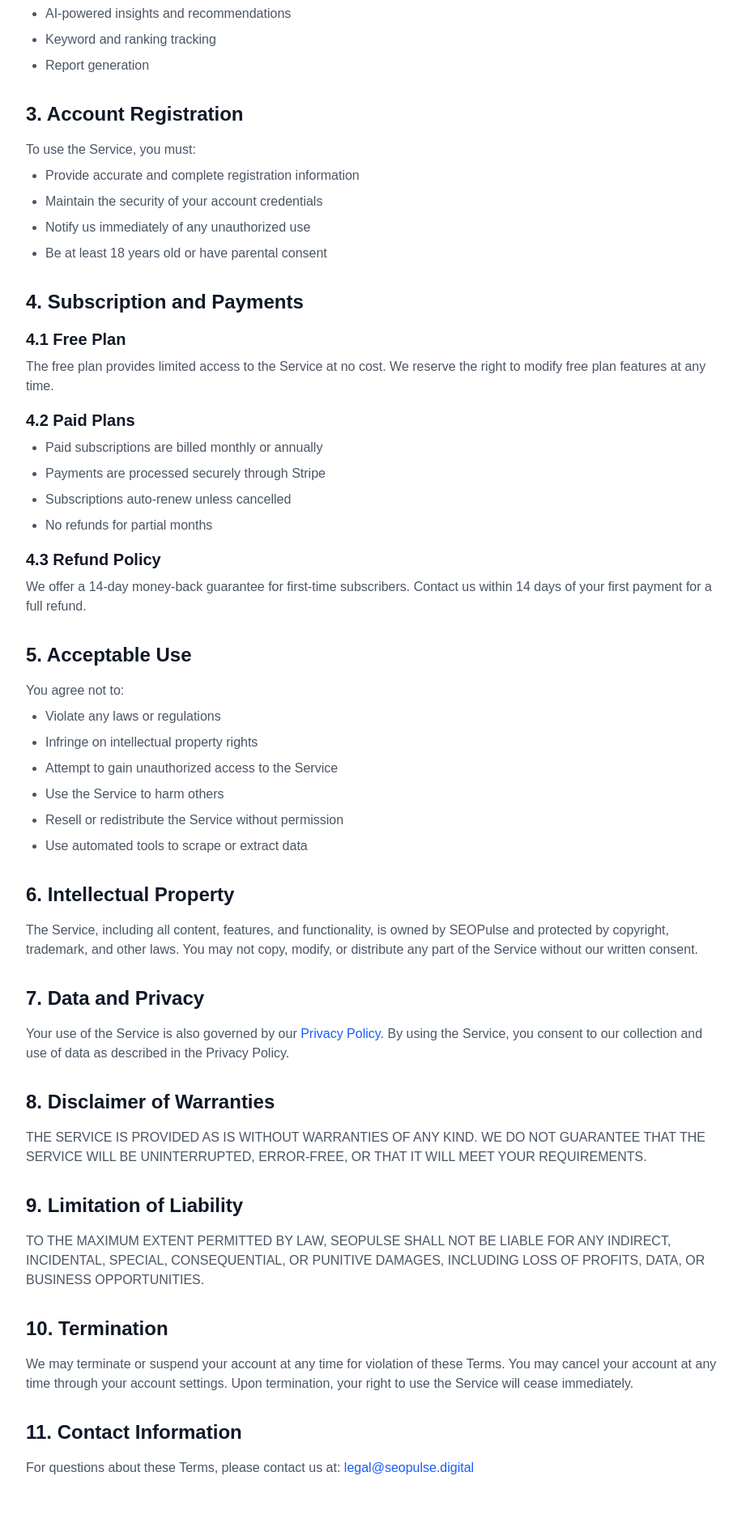
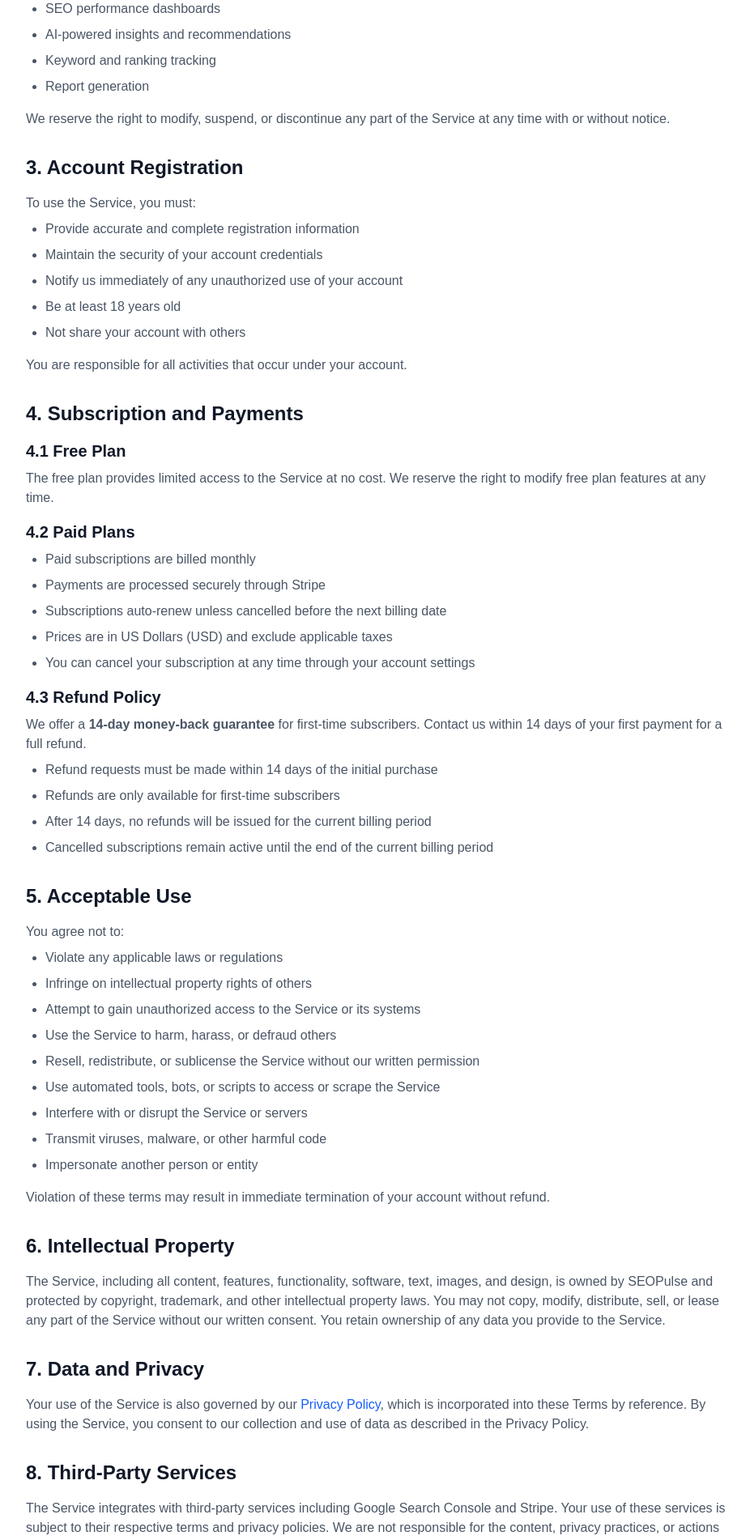
Before and after one commit to Behshad1357/SEOPulse, a Next.js app: page /terms in a window 1280 px wide. Shown: the part 520-2422 px from the top of the page at 81% size, without its empty margins (176-1102 px from the left). Built offline with nearby package versions, Linux system fonts and the light colour scheme.

Commit message:
Update legal pages with current date, contact email, and security improvements

```diff
--- a/src/app/privacy/page.tsx
+++ b/src/app/privacy/page.tsx
@@ -19,15 +19,15 @@
       {/* Content */}
       <main className="max-w-4xl mx-auto px-4 py-16">
         <h1 className="text-4xl font-bold text-gray-900 mb-2">Privacy Policy</h1>
-        <p className="text-gray-500 mb-8">Last updated: January 1, 2024</p>
+        <p className="text-gray-500 mb-8">Last updated: January 18, 2025</p>
 
         <div className="space-y-8 text-gray-600">
           <section>
             <h2 className="text-2xl font-bold text-gray-900 mb-4">1. Introduction</h2>
             <p className="leading-relaxed">
-              SEOPulse is committed to protecting your privacy. This Privacy Policy explains
+              SEOPulse (&quot;we,&quot; &quot;our,&quot; or &quot;us&quot;) is committed to protecting your privacy. This Privacy Policy explains
               how we collect, use, disclose, and safeguard your information when you use our
-              website and services.
+              website and services located at seopulse.digital (the &quot;Service&quot;).
             </p>
           </section>
 
@@ -37,7 +37,7 @@
             <h3 className="text-xl font-semibold text-gray-900 mb-2">2.1 Information You Provide</h3>
             <ul className="list-disc pl-6 space-y-2 mb-4">
               <li>Account information (name, email address)</li>
-              <li>Payment information (processed securely through Stripe)</li>
+              <li>Payment information (processed securely through Stripe - we do not store your card details)</li>
               <li>Website URLs you add to track</li>
               <li>Communications you send to us</li>
             </ul>
@@ -49,27 +49,38 @@
               <li>Keyword data</li>
               <li>Page performance data</li>
             </ul>
-            <p>We only request read-only access and never modify your Google data.</p>
+            <p className="font-medium">We only request read-only access and never modify your Google data.</p>
+
+            <h3 className="text-xl font-semibold text-gray-900 mb-2 mt-4">2.3 Automatically Collected Information</h3>
+            <ul className="list-disc pl-6 space-y-2">
+              <li>IP address and approximate location</li>
+              <li>Browser type and version</li>
+              <li>Device information</li>
+              <li>Usage data and analytics</li>
+            </ul>
           </section>
 
           <section>
             <h2 className="text-2xl font-bold text-gray-900 mb-4">3. How We Use Your Information</h2>
             <ul className="list-disc pl-6 space-y-2">
-              <li>To provide and maintain our service</li>
+              <li>To provide and maintain our Service</li>
               <li>To generate SEO insights and recommendations</li>
               <li>To process payments and manage subscriptions</li>
-              <li>To send you updates and marketing communications (with your consent)</li>
-              <li>To improve our services</li>
-              <li>To respond to your inquiries</li>
+              <li>To send you important updates about the Service</li>
+              <li>To send marketing communications (only with your consent)</li>
+              <li>To improve our services and develop new features</li>
+              <li>To respond to your inquiries and provide customer support</li>
+              <li>To detect, prevent, and address technical issues or fraud</li>
             </ul>
           </section>
 
           <section>
             <h2 className="text-2xl font-bold text-gray-900 mb-4">4. Data Sharing</h2>
-            <p className="mb-2">We do not sell your personal information. We may share data with:</p>
+            <p className="mb-2 font-medium">We do not sell, rent, or trade your personal information. We may share data with:</p>
             <ul className="list-disc pl-6 space-y-2">
-              <li><strong>Service Providers:</strong> Stripe (payments), Supabase (database), Vercel (hosting)</li>
-              <li><strong>Legal Requirements:</strong> When required by law or to protect our rights</li>
+              <li><strong>Service Providers:</strong> Stripe (payments), Supabase (database), Vercel (hosting), Google (authentication and Search Console API)</li>
+              <li><strong>Legal Requirements:</strong> When required by law, court order, or to protect our rights and safety</li>
+              <li><strong>Business Transfers:</strong> In connection with a merger, acquisition, or sale of assets (you will be notified)</li>
             </ul>
           </section>
 
@@ -79,48 +90,87 @@
             <ul className="list-disc pl-6 space-y-2">
               <li>SSL/TLS encryption for all data transfers</li>
               <li>Encrypted database storage</li>
-              <li>Regular security audits</li>
-              <li>Limited employee access to personal data</li>
+              <li>Secure authentication through Supabase</li>
+              <li>Regular security monitoring</li>
+              <li>Limited access to personal data</li>
             </ul>
-          </section>
-
-          <section>
-            <h2 className="text-2xl font-bold text-gray-900 mb-4">6. Your Rights</h2>
-            <p className="mb-2">You have the right to:</p>
-            <ul className="list-disc pl-6 space-y-2">
-              <li>Access your personal data</li>
-              <li>Correct inaccurate data</li>
-              <li>Delete your account and data</li>
-              <li>Export your data</li>
-              <li>Opt-out of marketing communications</li>
-            </ul>
-          </section>
-
-          <section>
-            <h2 className="text-2xl font-bold text-gray-900 mb-4">7. Cookies</h2>
-            <p>
-              We use essential cookies to maintain your session and preferences.
-              We may also use analytics cookies (with your consent) to understand
-              how you use our service.
+            <p className="mt-4 text-sm">
+              While we strive to protect your information, no method of transmission over the Internet
+              is 100% secure. We cannot guarantee absolute security.
             </p>
           </section>
 
           <section>
-            <h2 className="text-2xl font-bold text-gray-900 mb-4">8. Contact Us</h2>
+            <h2 className="text-2xl font-bold text-gray-900 mb-4">6. Data Retention</h2>
             <p>
-              If you have questions about this Privacy Policy, please contact us at:{" "}
-              <a href="mailto:privacy@seopulse.digital" className="text-blue-600 hover:underline">
-                privacy@seopulse.digital
+              We retain your personal data for as long as your account is active or as needed to provide
+              you services. You can request deletion of your account and data at any time by contacting us.
+              We will delete your data within 30 days of your request, unless we are required to retain it
+              for legal purposes.
+            </p>
+          </section>
+
+          <section>
+            <h2 className="text-2xl font-bold text-gray-900 mb-4">7. Your Rights</h2>
+            <p className="mb-2">You have the right to:</p>
+            <ul className="list-disc pl-6 space-y-2">
+              <li><strong>Access</strong> - Request a copy of your personal data</li>
+              <li><strong>Correction</strong> - Request correction of inaccurate data</li>
+              <li><strong>Deletion</strong> - Request deletion of your account and data</li>
+              <li><strong>Export</strong> - Request a copy of your data in a portable format</li>
+              <li><strong>Opt-out</strong> - Unsubscribe from marketing communications at any time</li>
+              <li><strong>Revoke Access</strong> - Disconnect your Google account at any time</li>
+            </ul>
+            <p className="mt-4">
+              To exercise any of these rights, please contact us at the email address below.
+            </p>
+          </section>
+
+          <section>
+            <h2 className="text-2xl font-bold text-gray-900 mb-4">8. Cookies</h2>
+            <p>
+              We use essential cookies to maintain your session and preferences.
+              We may also use analytics cookies (with your consent) to understand
+              how you use our service. You can control cookies through your browser settings.
+            </p>
+          </section>
+
+          <section>
+            <h2 className="text-2xl font-bold text-gray-900 mb-4">9. Children&apos;s Privacy</h2>
+            <p>
+              Our Service is not intended for children under 18 years of age. We do not knowingly
+              collect personal information from children. If you are a parent or guardian and believe
+              your child has provided us with personal information, please contact us.
+            </p>
+          </section>
+
+          <section>
+            <h2 className="text-2xl font-bold text-gray-900 mb-4">10. International Data Transfers</h2>
+            <p>
+              Your information may be transferred to and processed in countries other than your own.
+              These countries may have different data protection laws. By using the Service, you consent
+              to the transfer of your information to the United States and other countries where our
+              service providers operate.
+            </p>
+          </section>
+
+          <section>
+            <h2 className="text-2xl font-bold text-gray-900 mb-4">11. Contact Us</h2>
+            <p>
+              If you have questions about this Privacy Policy or wish to exercise your rights, please contact us at:{" "}
+              <a href="mailto:davoodshadmani1978@gmail.com" className="text-blue-600 hover:underline">
+                davoodshadmani1978@gmail.com
               </a>
             </p>
           </section>
 
           <section>
-            <h2 className="text-2xl font-bold text-gray-900 mb-4">9. Changes to This Policy</h2>
+            <h2 className="text-2xl font-bold text-gray-900 mb-4">12. Changes to This Policy</h2>
             <p>
               We may update this Privacy Policy from time to time. We will notify you
-              of any changes by posting the new policy on this page and updating the
-              last updated date.
+              of any material changes by posting the new policy on this page, updating the
+              &quot;Last updated&quot; date, and sending you an email notification if required by law.
+              Your continued use of the Service after changes constitutes acceptance of the updated policy.
             </p>
           </section>
         </div>
--- a/src/app/terms/page.tsx
+++ b/src/app/terms/page.tsx
@@ -19,14 +19,14 @@
       {/* Content */}
       <main className="max-w-4xl mx-auto px-4 py-16">
         <h1 className="text-4xl font-bold text-gray-900 mb-2">Terms of Service</h1>
-        <p className="text-gray-500 mb-8">Last updated: January 1, 2024</p>
+        <p className="text-gray-500 mb-8">Last updated: January 18, 2025</p>
 
         <div className="space-y-8 text-gray-600">
           <section>
             <h2 className="text-2xl font-bold text-gray-900 mb-4">1. Acceptance of Terms</h2>
             <p className="leading-relaxed">
-              By accessing or using SEOPulse, you agree to be bound by these Terms of Service.
-              If you do not agree to these Terms, do not use the Service.
+              By accessing or using SEOPulse (the &quot;Service&quot;), located at seopulse.digital, you agree to be bound by these Terms of Service (&quot;Terms&quot;).
+              If you do not agree to these Terms, do not use the Service. These Terms constitute a legally binding agreement between you and SEOPulse.
             </p>
           </section>
 
@@ -42,6 +42,9 @@
               <li>Keyword and ranking tracking</li>
               <li>Report generation</li>
             </ul>
+            <p className="mt-4">
+              We reserve the right to modify, suspend, or discontinue any part of the Service at any time with or without notice.
+            </p>
           </section>
 
           <section>
@@ -50,9 +53,13 @@
             <ul className="list-disc pl-6 space-y-2">
               <li>Provide accurate and complete registration information</li>
               <li>Maintain the security of your account credentials</li>
-              <li>Notify us immediately of any unauthorized use</li>
-              <li>Be at least 18 years old or have parental consent</li>
+              <li>Notify us immediately of any unauthorized use of your account</li>
+              <li>Be at least 18 years old</li>
+              <li>Not share your account with others</li>
             </ul>
+            <p className="mt-4">
+              You are responsible for all activities that occur under your account.
+            </p>
           </section>
 
           <section>
@@ -66,39 +73,52 @@
 
             <h3 className="text-xl font-semibold text-gray-900 mb-2">4.2 Paid Plans</h3>
             <ul className="list-disc pl-6 space-y-2 mb-4">
-              <li>Paid subscriptions are billed monthly or annually</li>
+              <li>Paid subscriptions are billed monthly</li>
               <li>Payments are processed securely through Stripe</li>
-              <li>Subscriptions auto-renew unless cancelled</li>
-              <li>No refunds for partial months</li>
+              <li>Subscriptions auto-renew unless cancelled before the next billing date</li>
+              <li>Prices are in US Dollars (USD) and exclude applicable taxes</li>
+              <li>You can cancel your subscription at any time through your account settings</li>
             </ul>
 
             <h3 className="text-xl font-semibold text-gray-900 mb-2">4.3 Refund Policy</h3>
-            <p>
-              We offer a 14-day money-back guarantee for first-time subscribers.
+            <p className="mb-2">
+              We offer a <strong>14-day money-back guarantee</strong> for first-time subscribers.
               Contact us within 14 days of your first payment for a full refund.
             </p>
+            <ul className="list-disc pl-6 space-y-2">
+              <li>Refund requests must be made within 14 days of the initial purchase</li>
+              <li>Refunds are only available for first-time subscribers</li>
+              <li>After 14 days, no refunds will be issued for the current billing period</li>
+              <li>Cancelled subscriptions remain active until the end of the current billing period</li>
+            </ul>
           </section>
 
           <section>
             <h2 className="text-2xl font-bold text-gray-900 mb-4">5. Acceptable Use</h2>
             <p className="mb-2">You agree not to:</p>
             <ul className="list-disc pl-6 space-y-2">
-              <li>Violate any laws or regulations</li>
-              <li>Infringe on intellectual property rights</li>
-              <li>Attempt to gain unauthorized access to the Service</li>
-              <li>Use the Service to harm others</li>
-              <li>Resell or redistribute the Service without permission</li>
-              <li>Use automated tools to scrape or extract data</li>
+              <li>Violate any applicable laws or regulations</li>
+              <li>Infringe on intellectual property rights of others</li>
+              <li>Attempt to gain unauthorized access to the Service or its systems</li>
+              <li>Use the Service to harm, harass, or defraud others</li>
+              <li>Resell, redistribute, or sublicense the Service without our written permission</li>
+              <li>Use automated tools, bots, or scripts to access or scrape the Service</li>
+              <li>Interfere with or disrupt the Service or servers</li>
+              <li>Transmit viruses, malware, or other harmful code</li>
+              <li>Impersonate another person or entity</li>
             </ul>
+            <p className="mt-4">
+              Violation of these terms may result in immediate termination of your account without refund.
+            </p>
           </section>
 
           <section>
             <h2 className="text-2xl font-bold text-gray-900 mb-4">6. Intellectual Property</h2>
             <p>
-              The Service, including all content, features, and functionality, is owned
-              by SEOPulse and protected by copyright, trademark, and other laws. You may
-              not copy, modify, or distribute any part of the Service without our written
-              consent.
+              The Service, including all content, features, functionality, software, text, images, and design, is owned
+              by SEOPulse and protected by copyright, trademark, and other intellectual property laws. You may
+              not copy, modify, distribute, sell, or lease any part of the Service without our written
+              consent. You retain ownership of any data you provide to the Service.
             </p>
           </section>
 
@@ -109,44 +129,90 @@
               <Link href="/privacy" className="text-blue-600 hover:underline">
                 Privacy Policy
               </Link>
-              . By using the Service, you consent to our collection and use of data
+              , which is incorporated into these Terms by reference. By using the Service, you consent to our collection and use of data
               as described in the Privacy Policy.
             </p>
           </section>
 
           <section>
-            <h2 className="text-2xl font-bold text-gray-900 mb-4">8. Disclaimer of Warranties</h2>
-            <p className="uppercase">
-              The Service is provided as is without warranties of any kind. We do not
-              guarantee that the Service will be uninterrupted, error-free, or that it
-              will meet your requirements.
+            <h2 className="text-2xl font-bold text-gray-900 mb-4">8. Third-Party Services</h2>
+            <p>
+              The Service integrates with third-party services including Google Search Console and Stripe.
+              Your use of these services is subject to their respective terms and privacy policies.
+              We are not responsible for the content, privacy practices, or actions of third-party services.
             </p>
           </section>
 
           <section>
-            <h2 className="text-2xl font-bold text-gray-900 mb-4">9. Limitation of Liability</h2>
-            <p className="uppercase">
-              To the maximum extent permitted by law, SEOPulse shall not be liable for
-              any indirect, incidental, special, consequential, or punitive damages,
-              including loss of profits, data, or business opportunities.
+            <h2 className="text-2xl font-bold text-gray-900 mb-4">9. Disclaimer of Warranties</h2>
+            <p className="uppercase text-sm">
+              THE SERVICE IS PROVIDED &quot;AS IS&quot; AND &quot;AS AVAILABLE&quot; WITHOUT WARRANTIES OF ANY KIND, EITHER EXPRESS OR IMPLIED,
+              INCLUDING BUT NOT LIMITED TO IMPLIED WARRANTIES OF MERCHANTABILITY, FITNESS FOR A PARTICULAR PURPOSE, AND NON-INFRINGEMENT.
+              WE DO NOT WARRANT THAT THE SERVICE WILL BE UNINTERRUPTED, ERROR-FREE, SECURE, OR THAT IT WILL MEET YOUR SPECIFIC REQUIREMENTS.
+              SEO RESULTS AND RECOMMENDATIONS ARE PROVIDED FOR INFORMATIONAL PURPOSES ONLY AND ARE NOT GUARANTEED.
             </p>
           </section>
 
           <section>
-            <h2 className="text-2xl font-bold text-gray-900 mb-4">10. Termination</h2>
-            <p>
-              We may terminate or suspend your account at any time for violation of these
-              Terms. You may cancel your account at any time through your account settings.
-              Upon termination, your right to use the Service will cease immediately.
+            <h2 className="text-2xl font-bold text-gray-900 mb-4">10. Limitation of Liability</h2>
+            <p className="uppercase text-sm">
+              TO THE MAXIMUM EXTENT PERMITTED BY LAW, SEOPULSE AND ITS OWNERS, EMPLOYEES, AND AFFILIATES SHALL NOT BE LIABLE FOR
+              ANY INDIRECT, INCIDENTAL, SPECIAL, CONSEQUENTIAL, OR PUNITIVE DAMAGES, INCLUDING BUT NOT LIMITED TO
+              LOSS OF PROFITS, DATA, BUSINESS OPPORTUNITIES, GOODWILL, OR OTHER INTANGIBLE LOSSES,
+              RESULTING FROM YOUR USE OF OR INABILITY TO USE THE SERVICE. OUR TOTAL LIABILITY SHALL NOT EXCEED
+              THE AMOUNT YOU PAID US IN THE TWELVE (12) MONTHS PRECEDING THE CLAIM.
             </p>
           </section>
 
           <section>
-            <h2 className="text-2xl font-bold text-gray-900 mb-4">11. Contact Information</h2>
+            <h2 className="text-2xl font-bold text-gray-900 mb-4">11. Indemnification</h2>
+            <p>
+              You agree to indemnify, defend, and hold harmless SEOPulse and its owners, employees, and affiliates from
+              any claims, damages, losses, liabilities, and expenses (including reasonable attorneys&apos; fees) arising out of
+              your use of the Service, violation of these Terms, or infringement of any rights of another party.
+            </p>
+          </section>
+
+          <section>
+            <h2 className="text-2xl font-bold text-gray-900 mb-4">12. Termination</h2>
+            <p className="mb-2">
+              We may terminate or suspend your account at any time, with or without cause, with or without notice, for violation of these
+              Terms or for any other reason. You may cancel your account at any time through your account settings or by contacting us.
+            </p>
+            <p>
+              Upon termination:
+            </p>
+            <ul className="list-disc pl-6 space-y-2 mt-2">
+              <li>Your right to use the Service will cease immediately</li>
+              <li>You will not be entitled to any refund for the current billing period</li>
+              <li>We may delete your data after a reasonable period (typically 30 days)</li>
+            </ul>
+          </section>
+
+          <section>
+            <h2 className="text-2xl font-bold text-gray-900 mb-4">13. Governing Law</h2>
+            <p>
+              These Terms shall be governed by and construed in accordance with the laws of the United States.
+              Any disputes arising from these Terms or the Service shall be resolved through binding arbitration
+              or in the courts located in the United States, and you consent to the jurisdiction of such courts.
+            </p>
+          </section>
+
+          <section>
+            <h2 className="text-2xl font-bold text-gray-900 mb-4">14. Changes to Terms</h2>
+            <p>
+              We reserve the right to modify these Terms at any time. We will notify you of material changes by
+              posting the updated Terms on this page and updating the &quot;Last updated&quot; date. Your continued use of
+              the Service after changes constitutes acceptance of the modified Terms.
+            </p>
+          </section>
+
+          <section>
+            <h2 className="text-2xl font-bold text-gray-900 mb-4">15. Contact Information</h2>
             <p>
               For questions about these Terms, please contact us at:{" "}
-              <a href="mailto:legal@seopulse.digital" className="text-blue-600 hover:underline">
-                legal@seopulse.digital
+              <a href="mailto:davoodshadmani1978@gmail.com" className="text-blue-600 hover:underline">
+                davoodshadmani1978@gmail.com
               </a>
             </p>
           </section>
```
